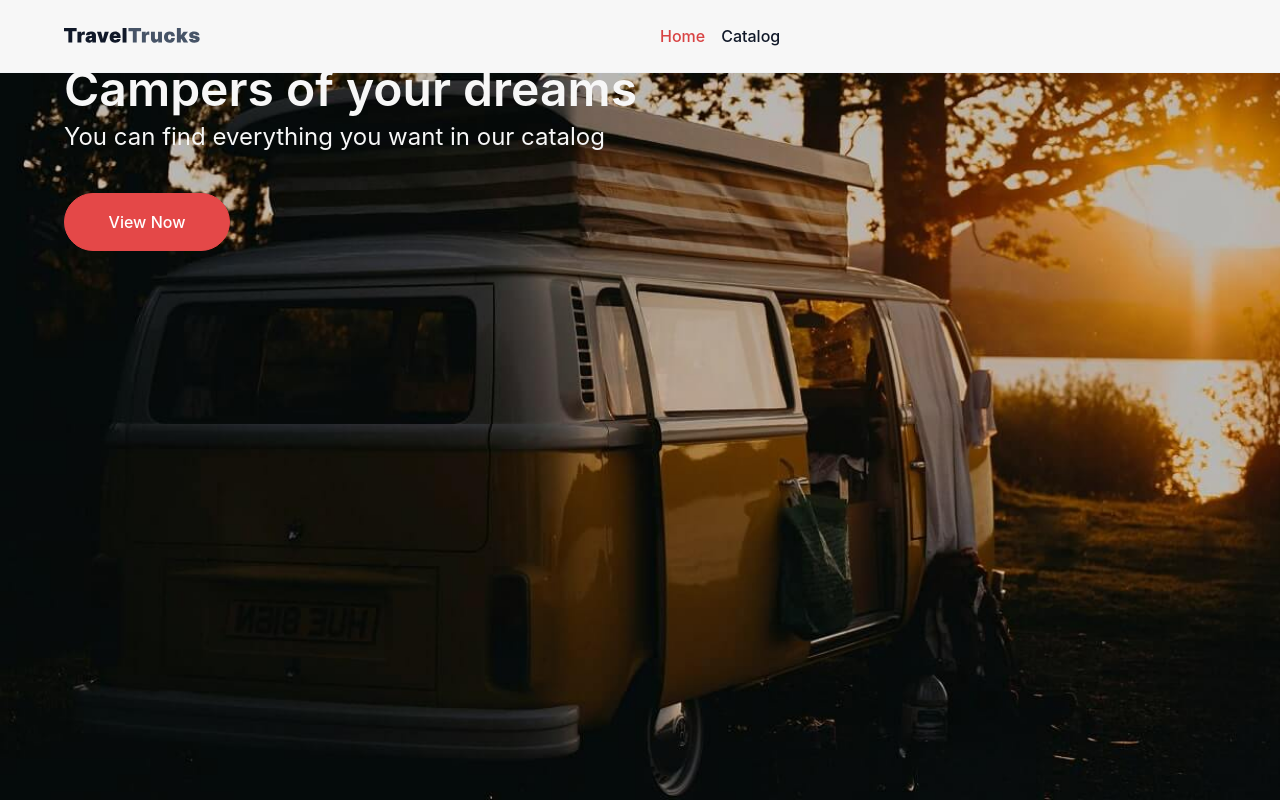
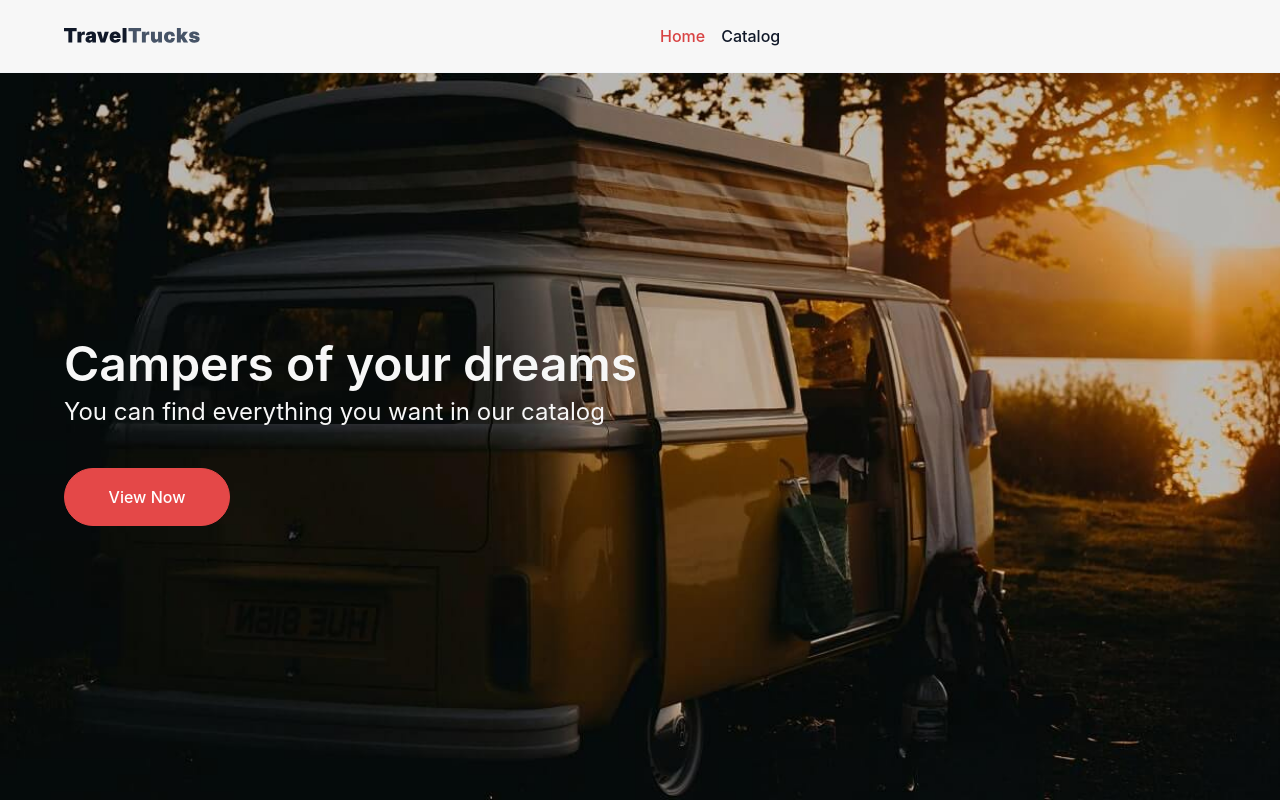
Before and after one commit to Etyamor/traveltrucks, a React (Vite) app: page / in a window 1280 px wide. Built offline with nearby package versions, Linux system fonts and the light colour scheme.

Commit message:
finish HomePage

```diff
--- a/src/pages/HomePage.tsx
+++ b/src/pages/HomePage.tsx
@@ -5,10 +5,10 @@ import { Link } from 'react-router-dom';
 const HomePage = () => {
   return (
     <main
-      className="flex-grow bg-no-repeat bg-cover"
+      className="flex flex-grow justify-start bg-no-repeat bg-cover"
       style={{ backgroundImage: `url(${bg})` }}
     >
-      <div className="flex items-center mx-auto max-w-[1440px] px-16">
+      <div className="mx-auto max-w-[1440px] px-16 w-full flex items-center">
         <div>
           <h1 className="text-5xl leading-8 font-semibold text-inputs">Campers of your dreams</h1>
           <p className="mt-4 text-2xl text-inputs">You can find everything you want in our catalog</p>
```
